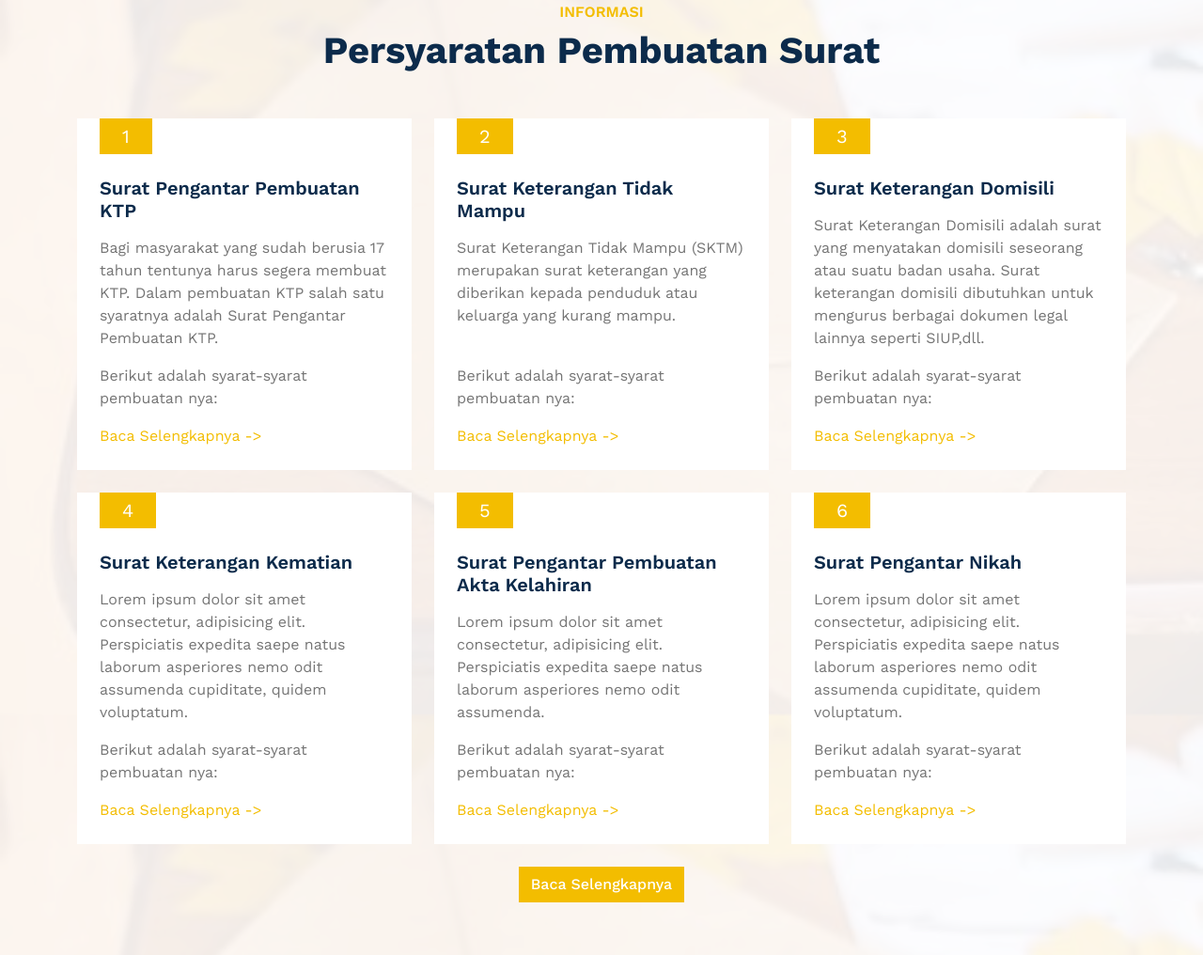
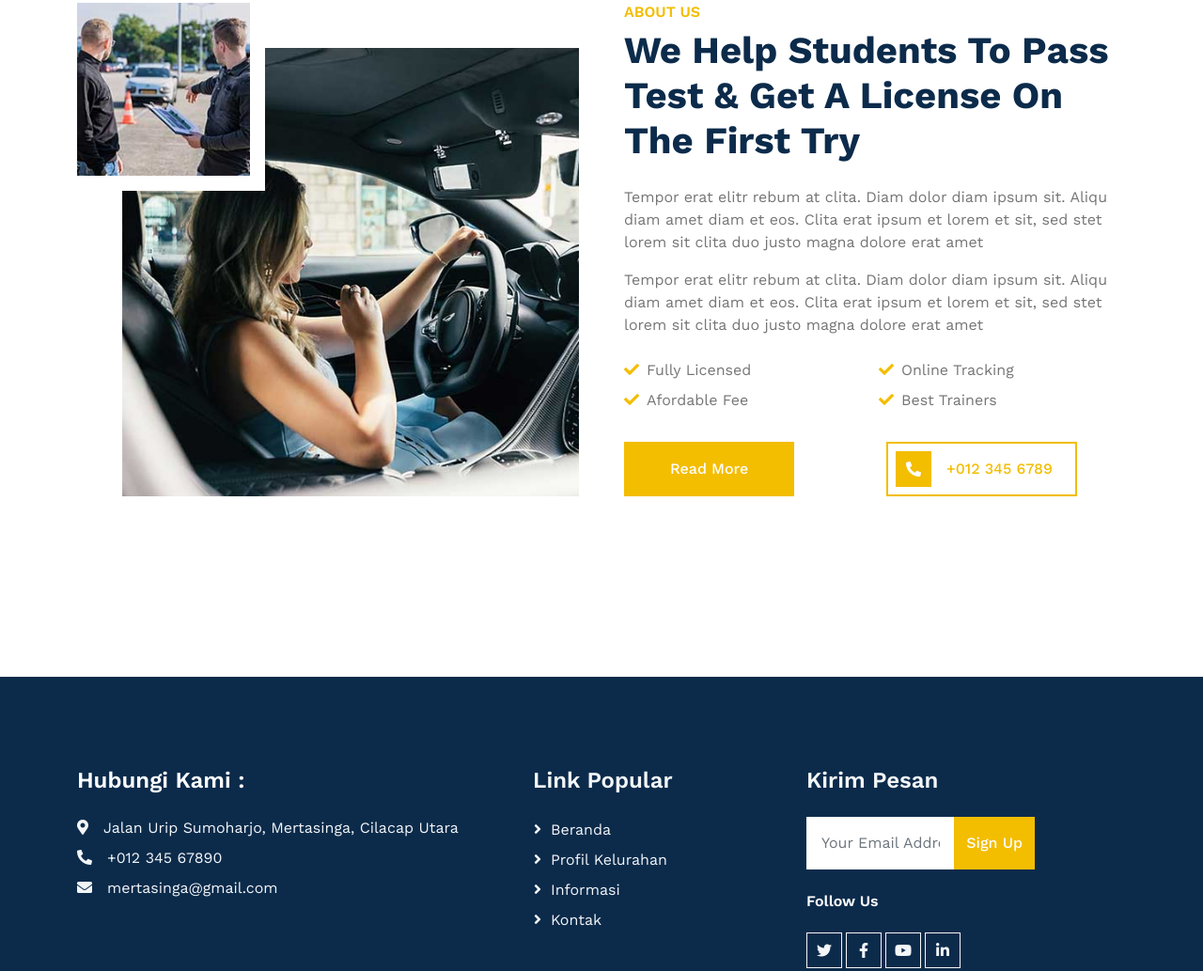
Before and after one commit to UtamiSeptiana/RekayasaWeb.github.io, a plain HTML site: page sejarah.html in a window 1280 px wide. Shown: the part 632-1665 px from the top of the page at 94% size. Drawn offline with nearby package versions, Linux system fonts and the light colour scheme.

Commit message:
upsejarah

```diff
--- a/sejarah.html
+++ b/sejarah.html
@@ -113,99 +113,50 @@
 
 
     <!-- ISI Start -->
-    <div class="container-xxl courses my-6 py-6 pb-2">
+    <div class="container-xxl py-6">
         <div class="container">
-            <div class="text-center mx-auto mb-5 wow fadeInUp" data-wow-delay="0.1s" style="max-width: 900px;">
-                <h6 class="text-primary text-uppercase mb-2">Informasi</h6>
-                <h1 class="display-6 mb-4">Persyaratan Pembuatan Surat</h1>
-            </div>
-            <div class="row g-4 justify-content-center">
-                <div class="col-lg-4 col-md-6 wow fadeInUp" data-wow-delay="0.1s">
-                    <div class="courses-item d-flex flex-column bg-white overflow-hidden h-90">
-                        <div class=" text-left p-4 pt-0">
-                            <div class="d-inline-block bg-primary text-white fs-5 py-1 px-4 mb-4">1</div>
-                            <h5 class="mb-3">Surat Pengantar Pembuatan KTP</h5>
-                            <p>Bagi masyarakat yang sudah berusia 17 tahun tentunya harus segera membuat KTP.
-                               Dalam pembuatan KTP salah satu syaratnya adalah Surat Pengantar Pembuatan KTP.
-                            </p>
-                            <p>Berikut adalah syarat-syarat pembuatan nya:</p>
-                            <a style="text-align: right;" href="">Baca Selengkapnya -></a>
+            <div class="row g-5">
+                <div class="col-lg-6 wow fadeInUp" data-wow-delay="0.1s">
+                    <div class="position-relative overflow-hidden ps-5 pt-5 h-100" style="min-height: 400px;">
+                        <img class="position-absolute w-100 h-100" src="img/about-1.jpg" alt="" style="object-fit: cover;">
+                        <img class="position-absolute top-0 start-0 bg-white pe-3 pb-3" src="img/about-2.jpg" alt="" style="width: 200px; height: 200px;">
                     </div>
                 </div>
+                <div class="col-lg-6 wow fadeInUp" data-wow-delay="0.5s">
+                    <div class="h-100">
+                        <h6 class="text-primary text-uppercase mb-2">About Us</h6>
+                        <h1 class="display-6 mb-4">We Help Students To Pass Test & Get A License On The First Try</h1>
+                        <p>Tempor erat elitr rebum at clita. Diam dolor diam ipsum sit. Aliqu diam amet diam et eos. Clita erat ipsum et lorem et sit, sed stet lorem sit clita duo justo magna dolore erat amet</p>
+                        <p class="mb-4">Tempor erat elitr rebum at clita. Diam dolor diam ipsum sit. Aliqu diam amet diam et eos. Clita erat ipsum et lorem et sit, sed stet lorem sit clita duo justo magna dolore erat amet</p>
+                        <div class="row g-2 mb-4 pb-2">
+                            <div class="col-sm-6">
+                                <i class="fa fa-check text-primary me-2"></i>Fully Licensed
                             </div>
-                <div class="col-lg-4 col-md-6 wow fadeInUp" data-wow-delay="0.3s">
-                    <div class="courses-item d-flex flex-column bg-white overflow-hidden h-90">
-                        <div class=" text-left p-4 pt-0">
-                            <div class="d-inline-block bg-primary text-white fs-5 py-1 px-4 mb-4">2</div>
-                            <h5 class="mb-3">Surat Keterangan Tidak Mampu</h5>
-                            <p>Surat Keterangan Tidak Mampu (SKTM) merupakan surat keterangan yang diberikan
-                               kepada penduduk atau keluarga yang kurang mampu.
-                            </p>
-                            <br>
-                            <p>Berikut adalah syarat-syarat pembuatan nya:</p>
-                            <a style="text-align: right;" href="">Baca Selengkapnya -></a>
+                            <div class="col-sm-6">
+                                <i class="fa fa-check text-primary me-2"></i>Online Tracking
+                            </div>
+                            <div class="col-sm-6">
+                                <i class="fa fa-check text-primary me-2"></i>Afordable Fee
+                            </div>
+                            <div class="col-sm-6">
+                                <i class="fa fa-check text-primary me-2"></i>Best Trainers
                             </div>
                         </div>
+                        <div class="row g-4">
+                            <div class="col-sm-6">
+                                <a class="btn btn-primary py-3 px-5" href="">Read More</a>
                             </div>
-                <div class="col-lg-4 col-md-6 wow fadeInUp" data-wow-delay="0.5s">
-                    <div class="courses-item d-flex flex-column bg-white overflow-hidden h-90">
-                        <div class=" text-left p-4 pt-0">
-                            <div class="d-inline-block bg-primary text-white fs-5 py-1 px-4 mb-4">3</div>
-                            <h5 class="mb-3">Surat Keterangan Domisili</h5>
-                            <p>Surat Keterangan Domisili adalah surat yang menyatakan domisili seseorang atau suatu badan
-                                usaha. Surat keterangan domisili dibutuhkan untuk mengurus berbagai dokumen legal
-                                lainnya seperti SIUP,dll.
-                            </p>
-                            <p>Berikut adalah syarat-syarat pembuatan nya:</p>
-                            <a style="text-align: right;" href="">Baca Selengkapnya -></a>
-                        </div>
-                    </div>
-                </div>
-                <div class="col-lg-4 col-md-6 wow fadeInUp" data-wow-delay="0.5s">
-                    <div class="courses-item d-flex flex-column bg-white overflow-hidden h-90">
-                        <div class=" text-left p-4 pt-0">
-                            <div class="d-inline-block bg-primary text-white fs-5 py-1 px-4 mb-4">4</div>
-                            <h5 class="mb-3">Surat Keterangan Kematian</h5>
-                            <p>Lorem ipsum dolor sit amet consectetur, adipisicing elit.
-                            Perspiciatis expedita saepe natus laborum asperiores nemo odit assumenda
-                            cupiditate, quidem voluptatum.
-                            </p>
-                            <p>Berikut adalah syarat-syarat pembuatan nya:</p>
-                            <a style="text-align: right;" href="">Baca Selengkapnya -></a>
-                        </div>
-                    </div>
-                </div>
-                <div class="col-lg-4 col-md-6 wow fadeInUp" data-wow-delay="0.5s">
-                    <div class="courses-item d-flex flex-column bg-white overflow-hidden h-90">
-                        <div class=" text-left p-4 pt-0">
-                            <div class="d-inline-block bg-primary text-white fs-5 py-1 px-4 mb-4">5</div>
-                            <h5 class="mb-3">Surat Pengantar Pembuatan Akta Kelahiran</h5>
-                            <p>Lorem ipsum dolor sit amet consectetur, adipisicing elit.
-                            Perspiciatis expedita saepe natus laborum asperiores nemo odit assumenda.
-                            </p>
-                            <p>Berikut adalah syarat-syarat pembuatan nya:</p>
-                            <a style="text-align: right;" href="">Baca Selengkapnya -></a>
-                        </div>
-                    </div>
-                </div>
-                <div class="col-lg-4 col-md-6 wow fadeInUp" data-wow-delay="0.5s">
-                    <div class="courses-item d-flex flex-column bg-white overflow-hidden h-90">
-                        <div class=" text-left p-4 pt-0">
-                            <div class="d-inline-block bg-primary text-white fs-5 py-1 px-4 mb-4">6</div>
-                            <h5 class="mb-3">Surat Pengantar Nikah</h5>
-                            <p>Lorem ipsum dolor sit amet consectetur, adipisicing elit.
-                            Perspiciatis expedita saepe natus laborum asperiores nemo odit assumenda
-                            cupiditate, quidem voluptatum.
-                            </p>
-                            <p>Berikut adalah syarat-syarat pembuatan nya:</p>
-                            <a style="text-align: right;" href="">Baca Selengkapnya -></a>
+                            <div class="col-sm-6">
+                                <a class="d-inline-flex align-items-center btn btn-outline-primary border-2 p-2" href="tel:+0123456789">
+                                    <span class="flex-shrink-0 btn-square bg-primary">
+                                        <i class="fa fa-phone-alt text-white"></i>
+                                    </span>
+                                    <span class="px-3">+012 345 6789</span>
+                                </a>
                             </div>
                         </div>
                     </div>
                 </div>
-            <br>
-            <div class="text-center mx-auto mb-5 wow fadeInUp" data-wow-delay="0.8s" style="max-width: 900px;">
-                <a class="btn btn-primary " style="text-align: right;" href="">Baca Selengkapnya</a>
             </div>
         </div>
     </div>
```
Lines whose indentation alone changed are shown as unchanged.
